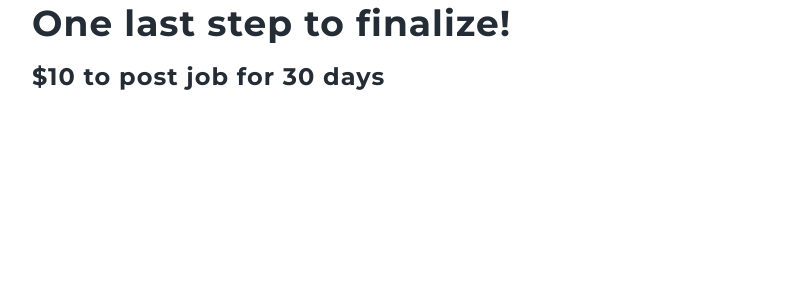
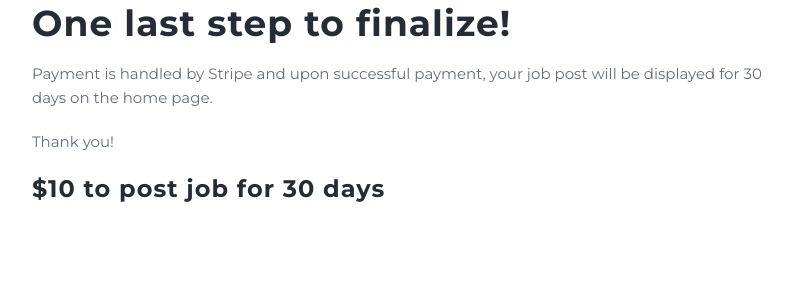
Before and after one commit to bodowd/chirole, a Flask app: template app/templates/pay.html in a window 1280 px wide. Shown: the part 69-369 px from the top of the page, without its empty margins (53-845 px from the left). Run offline with Flask 2, Linux system fonts and the light colour scheme; the template is opened without the code that fills it: most values are stand-ins (such as "Sample title", 1, 10 or a date in 2020); parts of the project's set-up code (start-up, migrations or seed data) failed here and were passed over; some libraries are stand-ins or nearby versions.

Commit message:
added info on stripe handling payment and posting for 30 days

```diff
--- a/app/templates/pay.html
+++ b/app/templates/pay.html
@@ -3,6 +3,9 @@
 <div class="container">
 <div class="col-md-8 col-sm-8">
     <h2>One last step to finalize!</h2>
+    <p>Payment is handled by <a href="http://www.stripe.com">Stripe</a> and upon successful payment, your job post
+    will be displayed for 30 days on the home page.</p>
+    <p>Thank you!</p>
     <h4>${{ amount_usd }} to post job for 30 days</h4>
     <form action="/charge/{{ post_id }}" method="post">
       <script
```
